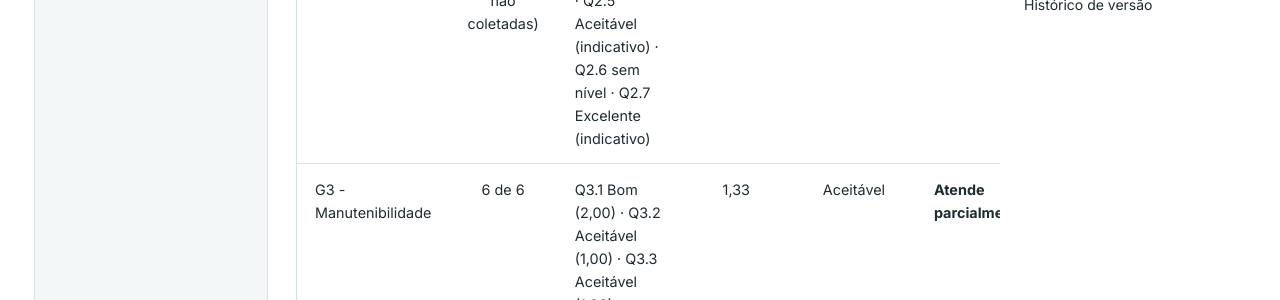
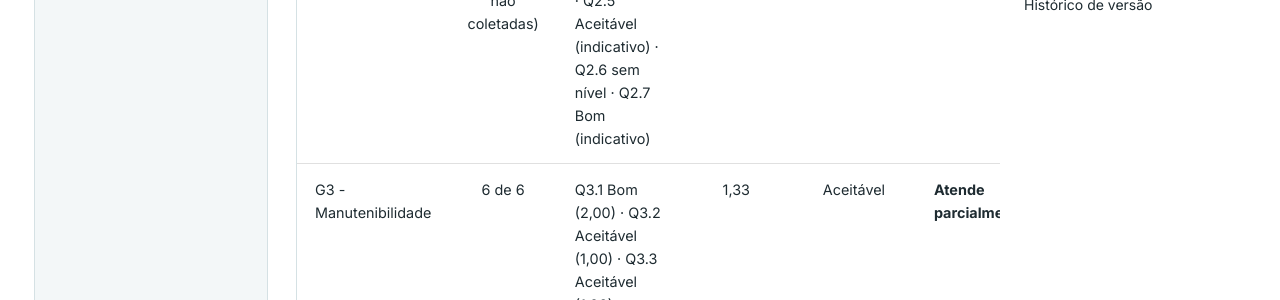
Before and after one commit to FCTE-Qualidade-de-Software-1/2026-2_T02_FRANCES_ALLEN, an MkDocs documentation site: the page built from docs/fase-4/index.md, in a window 1280 px wide and 900 px high, scrolled down 2676 px. Shown: the part 430-730 px from the top of the window. Built offline with MkDocs 1.6.1 and Material for MkDocs 9.7.7, drawn with Linux system fonts in a browser that asks for light colours; comment, search, counter and statistics services are not loaded; some of the changed text lies outside the part shown.

Commit message:
Fase 4: Q2.7 em Bom (M2.7.2 = 83,3%) após a reclassificação de E02 no #40 (#31)

```diff
--- a/docs/fase-4/index.md
+++ b/docs/fase-4/index.md
@@ -30,7 +30,7 @@ O caminho de cada número até a conclusão segue as regras da Fase 2, sem mudan
 | Objetivo | Métricas medidas | Perfil das questões | Pontuação do objetivo | Nível | Julgamento do VICKY | Fonte |
 |----------|:----------------:|---------------------|:---------------------:|:-----:|---------------------|-------|
 | G1 - Adequação funcional | 8 de 8 | Q1.1 Insatisfatório (0,00) · Q1.2 Aceitável (1,00) · Q1.3 Aceitável (1,50) · Q1.4 Insatisfatório (0,00) · Q1.5 Insatisfatório (0,50) | 0,60 | Insatisfatório | **Não atende** | [Resultados do G1](resultados-g1.md) |
-| G2 - Capacidade de interação | 8 de 8 por inspeção; 2 de 4 com usuários (M2.6.1 e M2.6.2 não coletadas) | Q2.1 Bom · Q2.2 Aceitável · Q2.3 Insatisfatório · Q2.4 Insatisfatório · Q2.5 Aceitável (indicativo) · Q2.6 sem nível · Q2.7 Excelente (indicativo) | - | - | **Não atende** | [Resultados do G2 por inspeção](resultados-g2-inspecao.md) e [com usuários](resultados-g2-usuarios.md) |
+| G2 - Capacidade de interação | 8 de 8 por inspeção; 2 de 4 com usuários (M2.6.1 e M2.6.2 não coletadas) | Q2.1 Bom · Q2.2 Aceitável · Q2.3 Insatisfatório · Q2.4 Insatisfatório · Q2.5 Aceitável (indicativo) · Q2.6 sem nível · Q2.7 Bom (indicativo) | - | - | **Não atende** | [Resultados do G2 por inspeção](resultados-g2-inspecao.md) e [com usuários](resultados-g2-usuarios.md) |
 | G3 - Manutenibilidade | 6 de 6 | Q3.1 Bom (2,00) · Q3.2 Aceitável (1,00) · Q3.3 Aceitável (1,00) | 1,33 | Aceitável | **Atende parcialmente** | [Resultados do G3](resultados-g3.md) |
 
 _Tabela 1 - Síntese do julgamento por objetivo. Fonte: elaborada pela equipe a partir das páginas de resultados de cada objetivo._
@@ -77,7 +77,7 @@ Coleta de 17 a 20/11/2026 nos temas T1 a T4, com repetição de T1 e T3 e as exe
 | Q2.4 | Nível de M2.4.1, um nível abaixo se M2.4.2 for Insatisfatório; Insatisfatório se ação paga estiver desprotegida | Insatisfatório |
 | Q2.5 | Nível de M2.5.1 (formulário de estética, D13); relatada, fora da contagem do julgamento | Aceitável (40,0%, indicativo) |
 | Q2.6 | Nível de M2.6.1, com M2.6.2 (contraste) como complementar | Sem nível (M2.6.1 e M2.6.2 não coletadas) |
-| Q2.7 | Nível de M2.7.2, um nível abaixo se M2.7.1 for Insatisfatório | Excelente (M2.7.2 = 91,7%, indicativo); M2.7.1 = Bom (3 de 4), não rebaixa |
+| Q2.7 | Nível de M2.7.2, um nível abaixo se M2.7.1 for Insatisfatório | Bom (M2.7.2 = 10/12, 83,3%, indicativo); M2.7.1 = Bom (3 de 4), não rebaixa |
 
 **Julgamento do G2:** a capacidade de interação do VICKY **não atende**. Q2.3 e Q2.4 ficaram em Insatisfatório, e duas ou mais questões principais em Insatisfatório levam a "Não atende" qualquer que fosse o nível da Q2.6; detalhe em [julgamento e conclusões](julgamento-e-conclusoes.md). Regras pelas regras da [seção 3 de níveis e julgamento](../fase-2/niveis-e-julgamento.md#3-regras-do-g2-capacidade-de-interacao).
 
```
